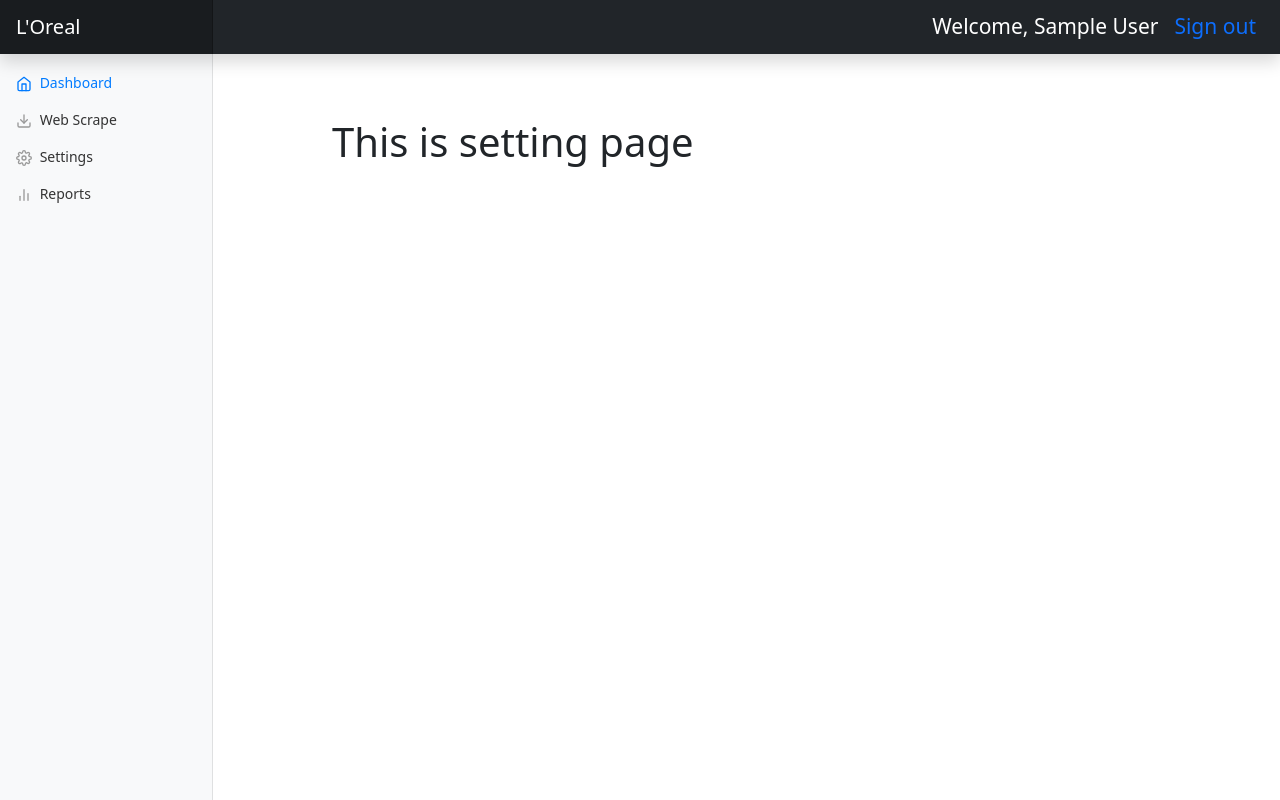
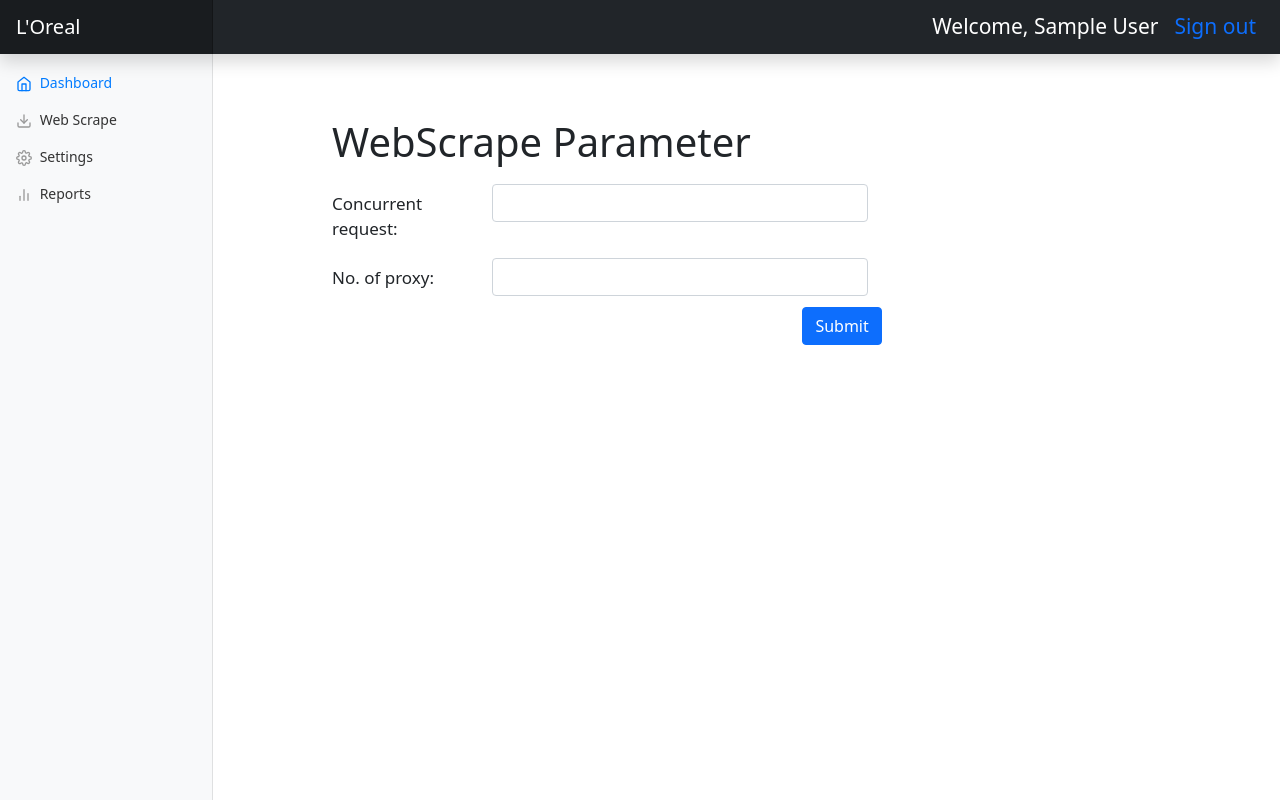
Before and after one commit to MasqueCrow/webscrap-website, a Flask app: page /setting in a window 1280 px wide. Run offline with Flask 2, Linux system fonts and the light colour scheme; the visitor is signed in with stand-in values (Sample User, id 1); data comes from the database, SQL or seed files in the repository; some libraries are stand-ins or nearby versions.

Commit message:
setup setting form

```diff
--- a/application.py
+++ b/application.py
@@ -47,6 +47,7 @@ def webscrape():
     products = Product.query.all()
     return render_template("webscrape.html",name=current_user.name,products=products)
 
+#ML model integration
 import json
 @app.route('/scrapeproduct',methods=['POST'])
 def scrape_product():
--- /dev/null
+++ b/static/css/setting.css
@@ -0,0 +1,10 @@
+.label-size{
+  font-size: 17px !important;
+  margin-top: 1% !important
+}
+.input-vertical-space{
+  margin-top: 1% !important;
+}
+.btn-offset{
+  margin-left:49% !important;
+}
--- a/templates/setting.html
+++ b/templates/setting.html
@@ -1,6 +1,33 @@
+<head>
+  <link rel="stylesheet" href="../static/css/setting.css">
+</head>
+
 {% extends 'base.html' %}
+
 {% block content %}
 <div class="col-md-9 offset-md-3" style="margin-top: 5%;">
-  <h1 class="title">This is setting page</h1>
+  <h1 class="title">WebScrape Parameter</h1>
+  <form class="needs-validation" method="POST" action="/signup">
+    <div class="form-group row">
+      <label class="col-sm-2 col-form-label label-size">Concurrent request:</label>
+      <div class="col-sm-5 input-vertical-space">
+        <input type="number" class="form-control" default="0">
+      </div>
+    </div>
+
+    <div class="form-group row">
+      <label class="col-sm-2 col-form-label label-size">No. of proxy:</label>
+      <div class="col-sm-5 input-vertical-space">
+        <input type="number" class="form-control" default="0">
+      </div>
+    </div>
+
+    <div class="form-group row">
+
+      <div class="col-sm-2 btn-offset input-vertical-space">
+        <button type="submit" class="btn btn-primary">Submit</button>
+     </div>
+    </div>
+  </form>
 </div>
 {% endblock %}
```
